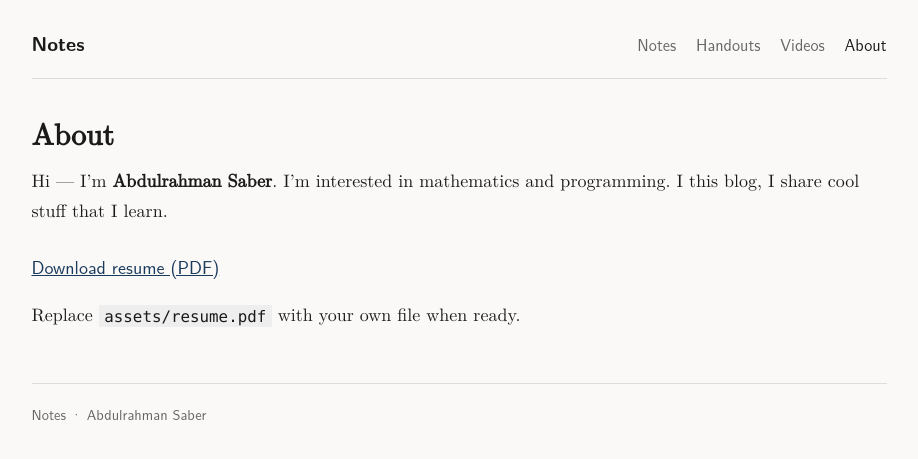
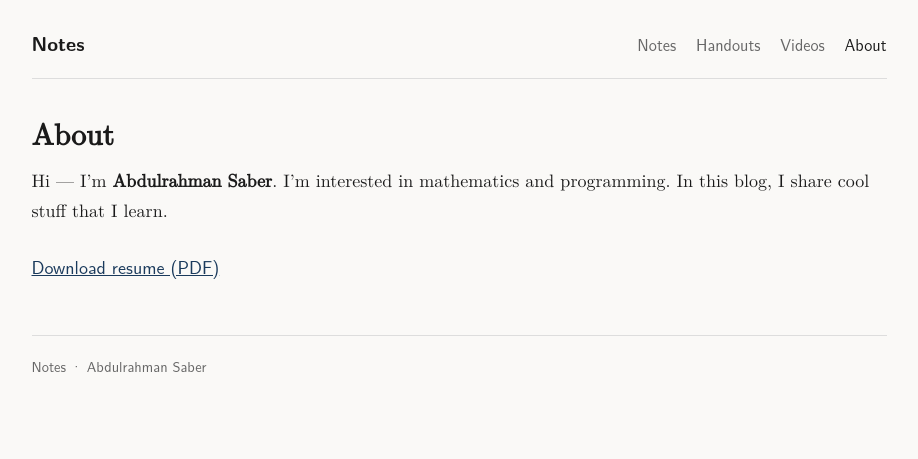
Before and after one commit to abdsaber000/blog, a Jekyll site: the page built from about.md, in a window 1280 px wide. Shown: the top 459 px of the page, without its empty margins (181-1099 px from the left). Built offline with Jekyll 4.4.1, drawn with Linux system fonts in a browser that asks for light colours.

Commit message:
remove placeholders

```diff
--- a/about.md
+++ b/about.md
@@ -4,11 +4,9 @@ title: About
 permalink: /about/
 ---
 
-Hi — I'm **Abdulrahman Saber**. I'm interested in mathematics and programming. I this blog, I share cool stuff that I learn.
+Hi — I'm **Abdulrahman Saber**. I'm interested in mathematics and programming. In this blog, I share cool stuff that I learn.
 
 
 <p class="resume-link">
   <a href="{{ '/assets/resume.pdf' | relative_url }}">Download resume (PDF)</a>
 </p>
-
-Replace `assets/resume.pdf` with your own file when ready.
```
Also changed, not shown: _posts/2026-10-26-sample-math-note.md (+3 -2 lines), _posts/2026-10-26-vieta-formulas-aime.md (+3 -2 lines).
